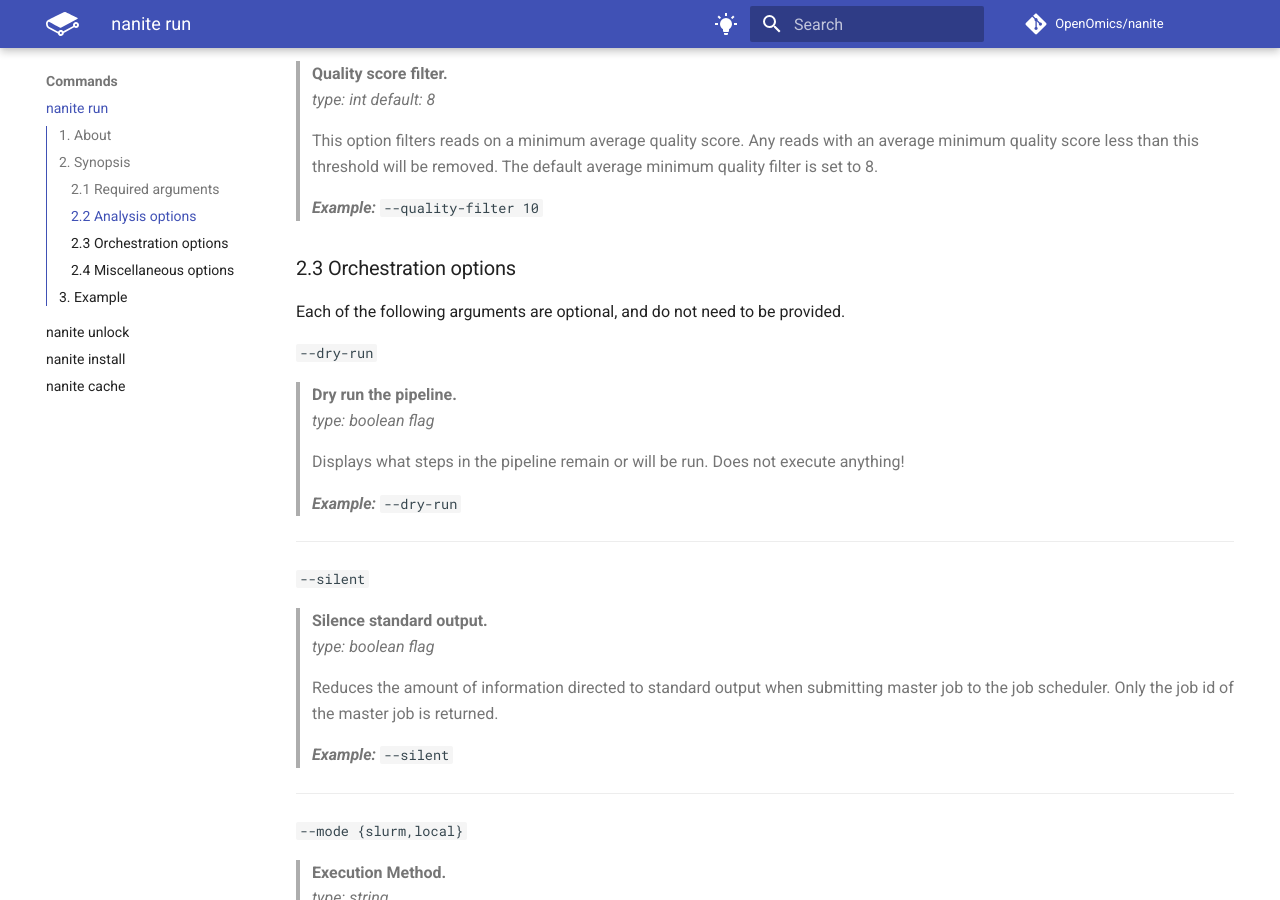
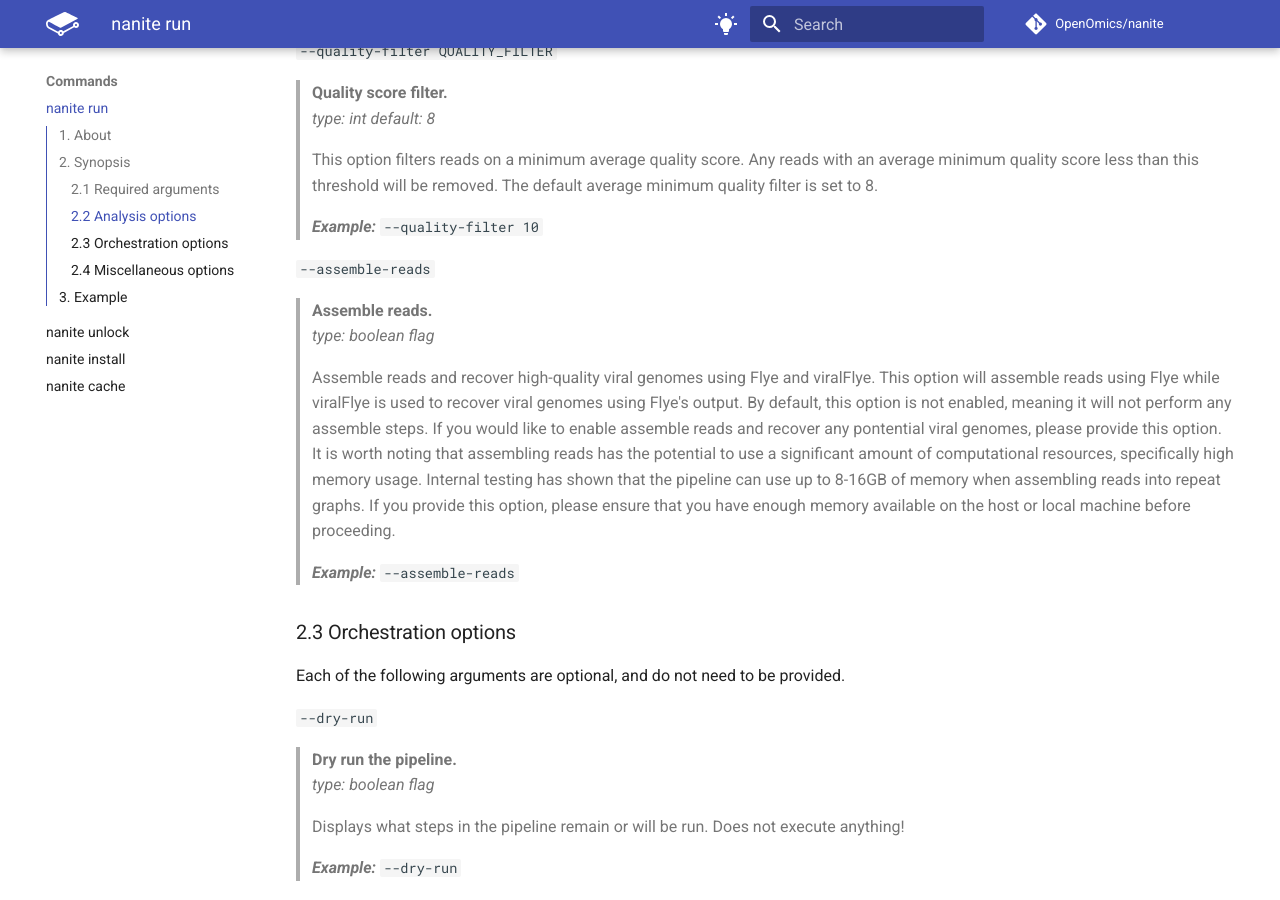
Before and after one commit to OpenOmics/nanite, an MkDocs documentation site: the page built from docs/usage/run.md, in a window 1280 px wide and 900 px high, scrolled down 1622 px. Built offline with MkDocs 1.6.1 and Material for MkDocs 9.7.7, drawn with Linux system fonts in a browser that asks for light colours; comment, search, counter and statistics services are not loaded; the version menu is left out; some of the changed text lies outside the part shown.

Commit message:
Updating docs and bump up minor version for new feat

````diff
--- a/docs/usage/run.md
+++ b/docs/usage/run.md
@@ -16,6 +16,7 @@ $ nanite run [--help] \
       [--resource-bundle RESOURCE_BUNDLE] [--use-conda] \
       [--conda-env-name CONDA_ENV_NAME] \
       [--quality-filter QUALITY_FILTER] \
+      [--assemble-reads] \
       --input INPUT [INPUT ...] \
       --output OUTPUT
 ```
@@ -59,6 +60,14 @@ Each of the following arguments are optional, and do not need to be provided.
 > This option filters reads on a minimum average quality score. Any reads with an average minimum quality score less than this threshold will be removed. The default average minimum quality filter is set to 8.
 >
 > ***Example:*** `--quality-filter 10`
+
+  `--assemble-reads`
+> **Assemble reads.**
+> *type: boolean flag*
+>
+> Assemble reads and recover high-quality viral genomes using Flye and viralFlye. This option will assemble reads using Flye while viralFlye is used to recover viral genomes using Flye's output. By default, this option is not enabled, meaning it will not perform any assemble steps. If you would like to enable assemble reads and recover any pontential viral genomes, please provide this option. It is worth noting that assembling reads has the potential to use a significant amount of computational resources, specifically high memory usage. Internal testing has shown that the pipeline can use up to 8-16GB of memory when assembling reads into repeat graphs. If you provide this option, please ensure that you have enough memory available on the host or local machine before proceeding.
+>
+> ***Example:*** `--assemble-reads`
 
 ### 2.3 Orchestration options
 
````
Also changed, not shown: 1 other file.
